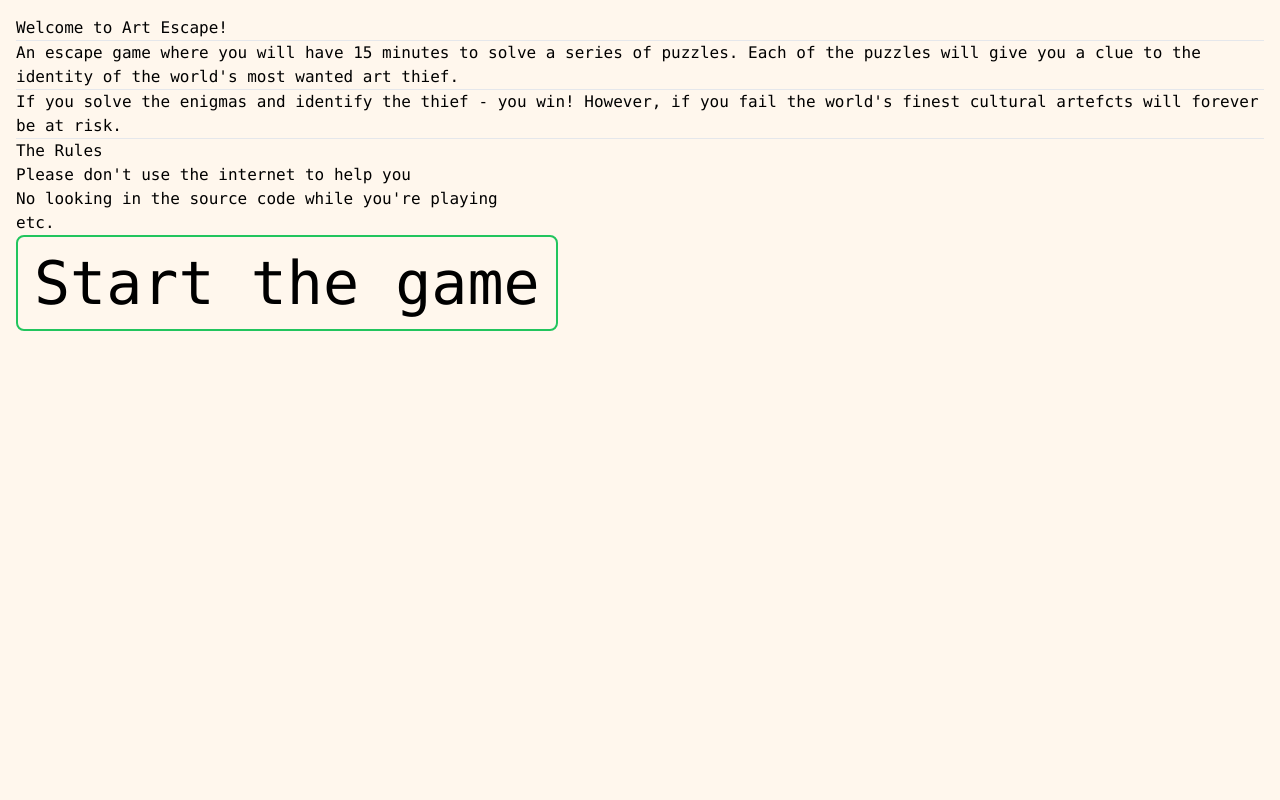
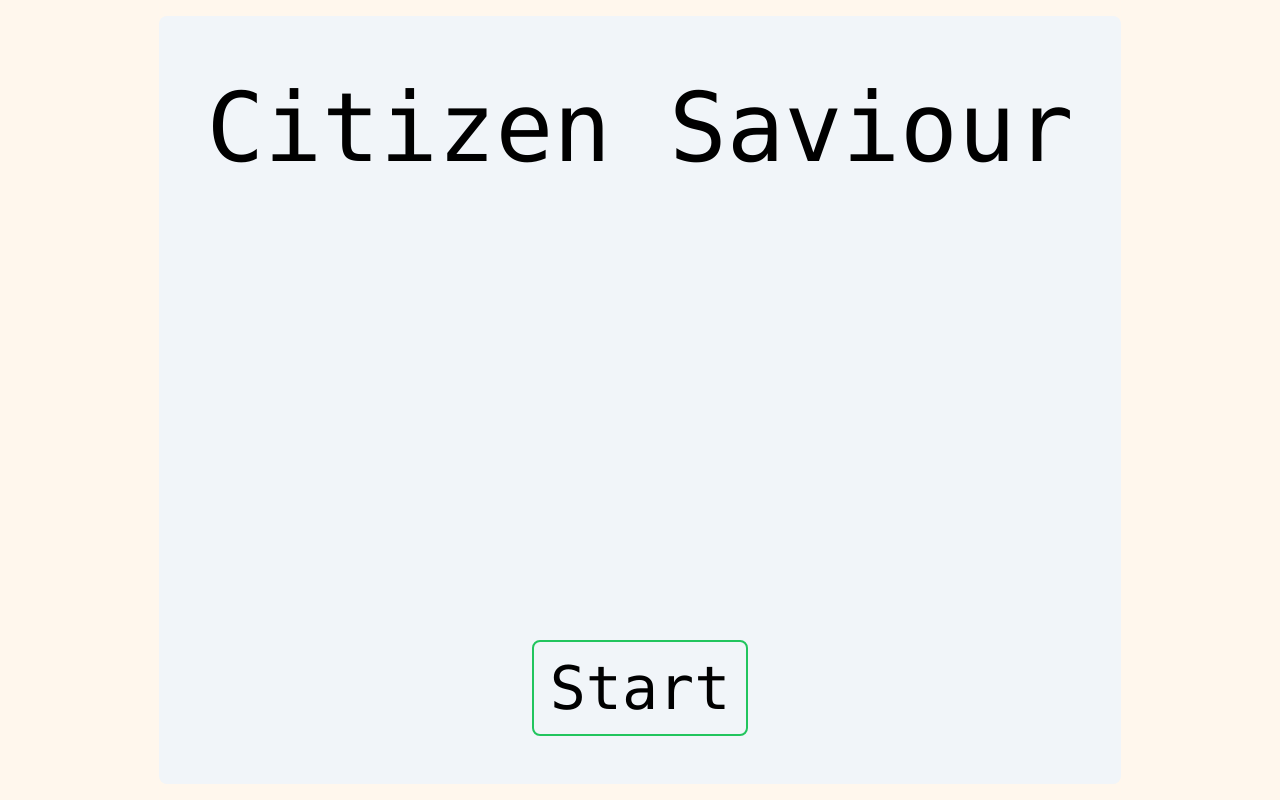
Before and after one commit to sjapaget/escape-game-react, a React (Vite) app: page / in a window 1280 px wide. Built offline with nearby package versions, Linux system fonts and the light colour scheme.

Commit message:
Add state for scene with conditional rendering for scene components

```diff
--- a/src/App.jsx
+++ b/src/App.jsx
@@ -1,12 +1,16 @@
-import Start from "./components/Start"
-import Scene1 from "./components/Scene1"
+import {useState} from 'react';
+import Start from "./components/Start";
+import Scene1 from "./components/Scene1";
 
 
 function App() {
+
+  const [scene, setScene] = useState(0)
+
   return (
     <div className="flex flex-row justify-center h-screen bg-orange-50 p-4 w-screen font-mono">
-      {/* <Start /> */}
-      <Scene1 />
+      {scene === 0 && <Start />}
+      {scene === 1 && <Scene1 />}
     </div>
   )
 }
```
